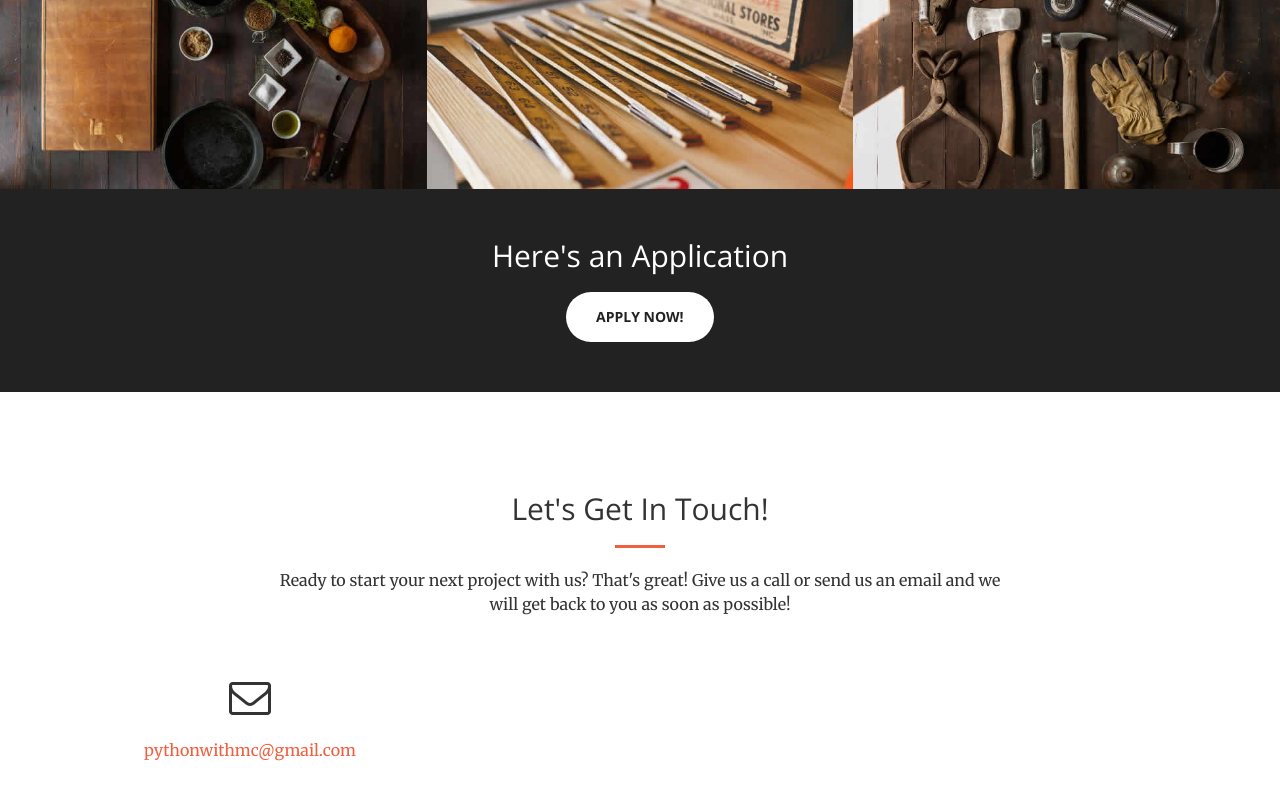
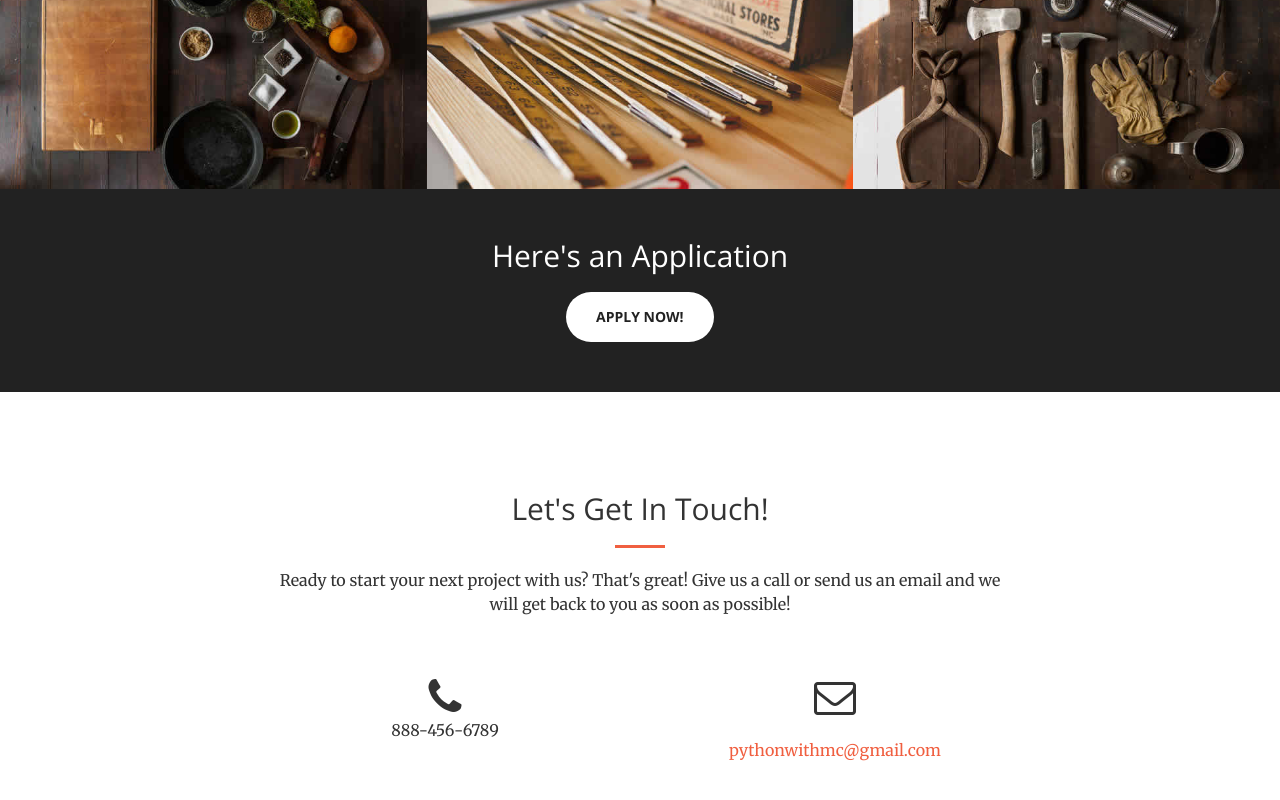
Before and after one commit to CPPCodingBeans/CPPCodingBeans.github.io, a website: page index.html in a window 1280 px wide. Shown: the part 1921-2721 px from the top of the page. Drawn offline with nearby package versions, Linux system fonts and the light colour scheme.

Commit message:
Update index.html

```diff
--- a/index.html
+++ b/index.html
@@ -250,6 +250,10 @@
                     <p>Ready to start your next project with us? That's great! Give us a call or send us an email and we will get back to you as soon as possible!</p>
                     <br></br>
                 </div>
+                <div class="col-lg-4 col-lg-offset-2 text-center">
+                    <i class="fa fa-phone fa-3x sr-contact"></i>
+                    <p>888-456-6789</p>
+                </div>
                 <div class="col-lg-4 text-center">
                     <i class="fa fa-envelope-o fa-3x sr-contact"></i>
                     <br></br>
```
